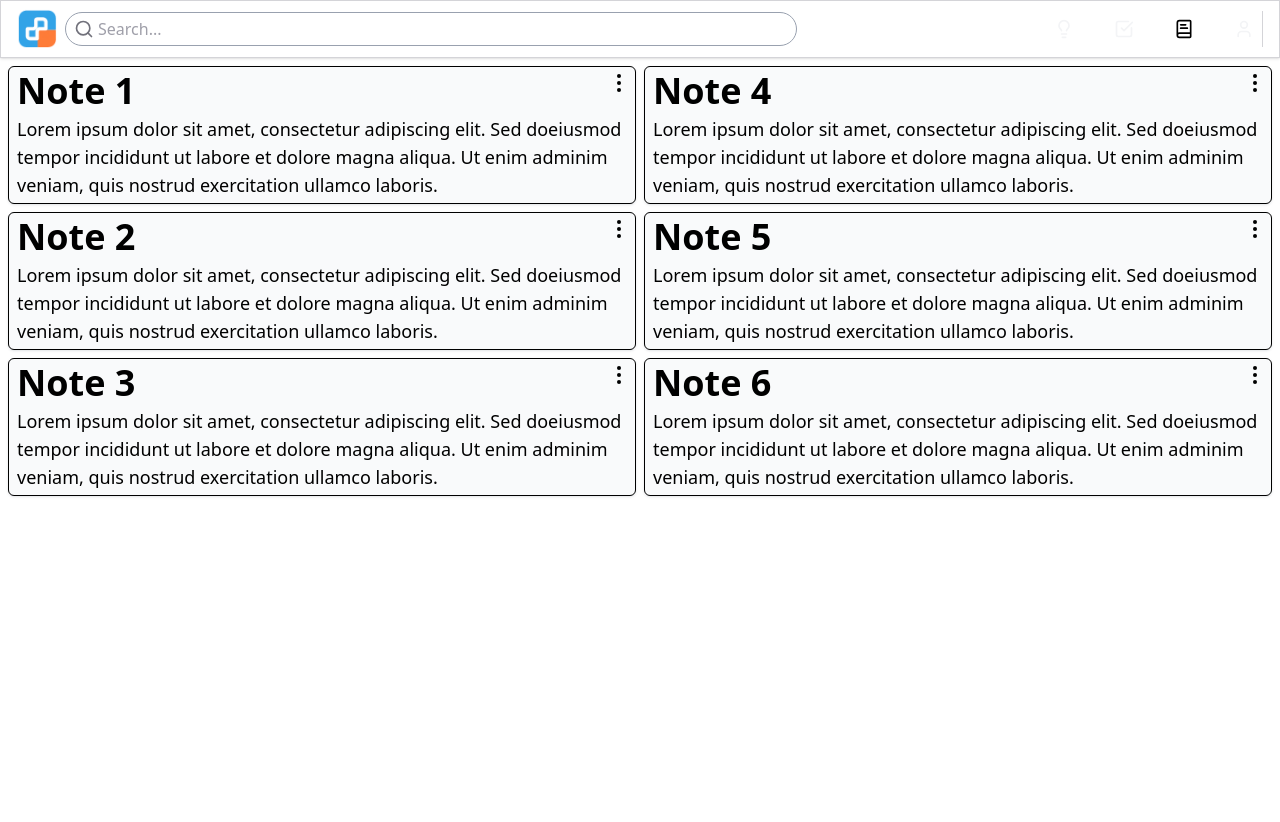
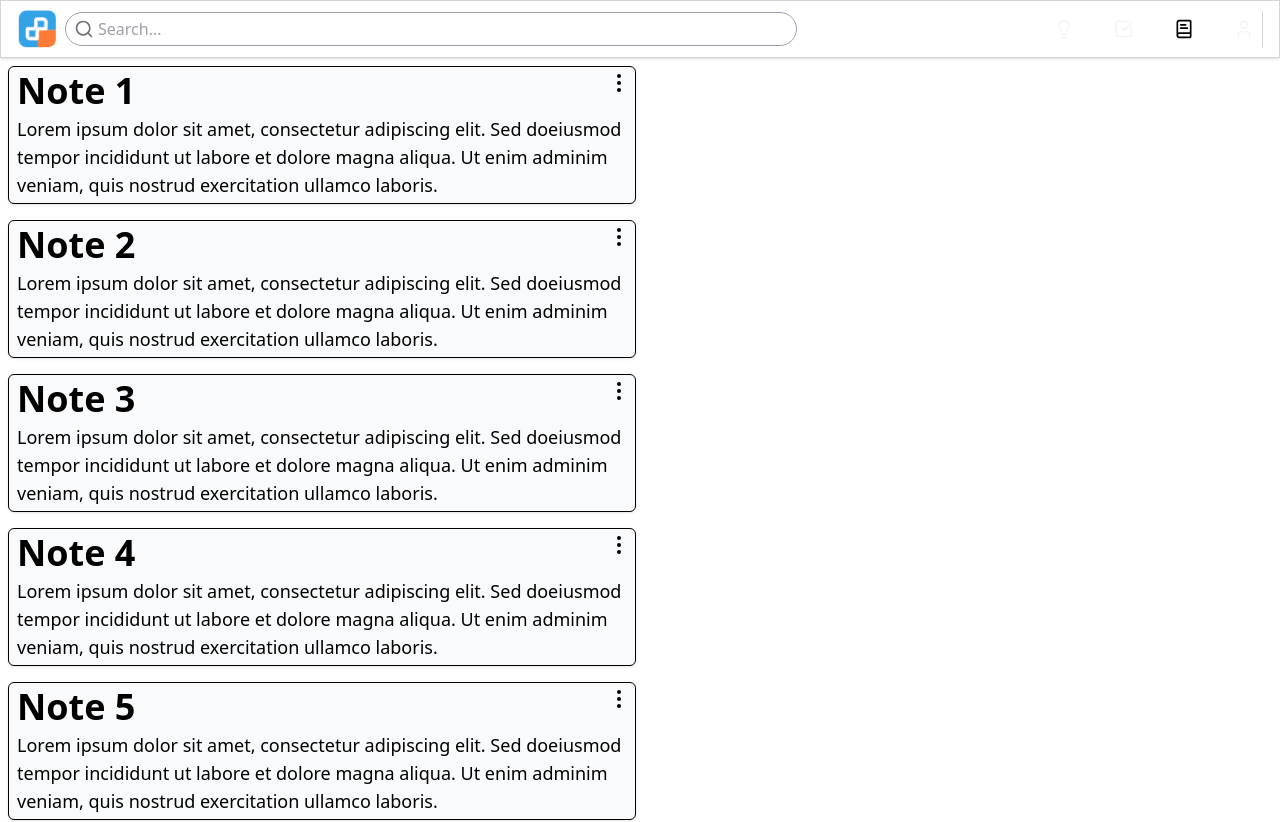
Before and after one commit to HaswanthTamil/CollabBoard, a Next.js app in the folder frontend/: page /notebook in a window 1280 px wide. Shown: the top 822 px of the page. Before the commit the page ends 800 px from the top, so only its background shows below. Built offline with nearby package versions, Linux system fonts and the light colour scheme.

Commit message:
little changes

```diff
--- a/frontend/src/app/notebook/[slug]/page.tsx
+++ b/frontend/src/app/notebook/[slug]/page.tsx
@@ -1,5 +1,4 @@
 import { notFound } from "next/navigation"
-
 import Header from "@/components/nonreusable-ui/Header"
 
 type PageProps = {
@@ -41,7 +40,7 @@ const NotePage = async ({ params }: PageProps) => {
           </time>
           {note.pinned && (
             <span className="ml-2 bg-yellow-300 text-black px-2 py-1 rounded">
-              :pushpin: Pinned
+              📌 Pinned
             </span>
           )}
         </div>
--- a/frontend/src/app/notebook/page.tsx
+++ b/frontend/src/app/notebook/page.tsx
@@ -1,17 +1,32 @@
 import Header from "@/components/nonreusable-ui/Header"
 import NoteCard from "@/components/reusable-ui/NoteCard"
 import { NoteData } from "@/lib/data/data"
+import Link from "next/link"
+// import { useSearchParams } from "next/navigation"
 
-const NoteBook = () => {
+async function getNotes() {
+  // to replace with actual data fetching (DB, API, etc.)
+  return NoteData
+}
+
+const NoteBook = async () => {
+  const notes = await getNotes()
   return (
     <>
       <div className="bg-white dark:bg-black flex flex-col h-screen">
         <Header />
-        <ul className="columns-2 gap-2 space-y-2 p-2 overflow-auto flex-grow">
-          {NoteData.map((item) => {
-            return <NoteCard key={item.id} {...item} />
-          })}
-        </ul>
+
+        {notes.length > 0
+          ? notes.map((item, index) => {
+              return (
+                <Link href={`notebook/${item.id}`} key={index}>
+                  <ul className="columns-2 gap-2 space-y-2 p-2 overflow-auto flex-grow">
+                    <NoteCard key={item.id} {...item} />
+                  </ul>
+                </Link>
+              )
+            })
+          : "No notes found"}
       </div>
     </>
   )
--- a/frontend/src/components/nonreusable-ui/Ideaboard.tsx
+++ b/frontend/src/components/nonreusable-ui/Ideaboard.tsx
@@ -4,6 +4,7 @@ const Ideaboard = () => {
   return (
     <div>
       {/* Recents */}
+
       {/* Private */}
       {/* Public */}
     </div>
```
